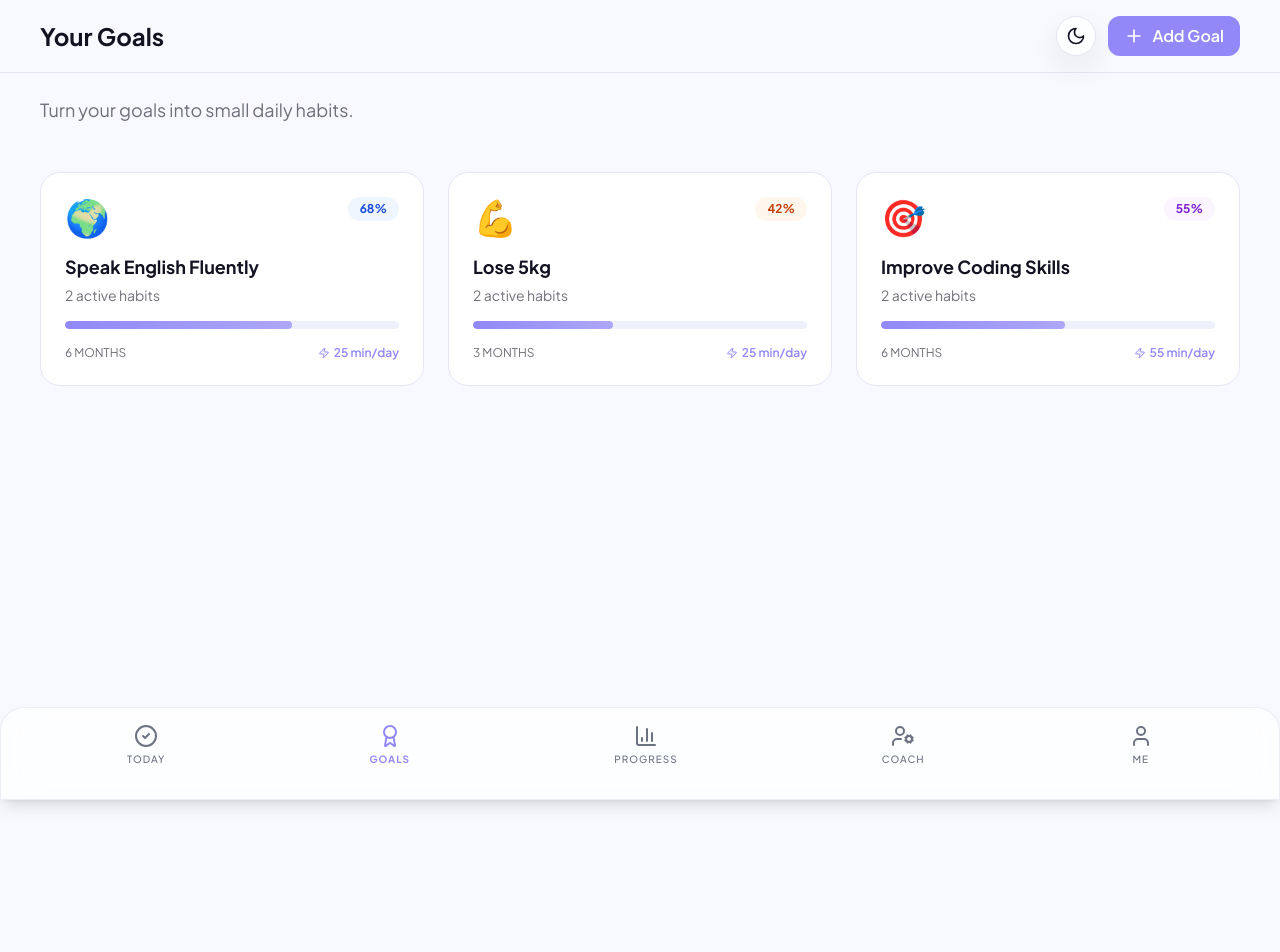
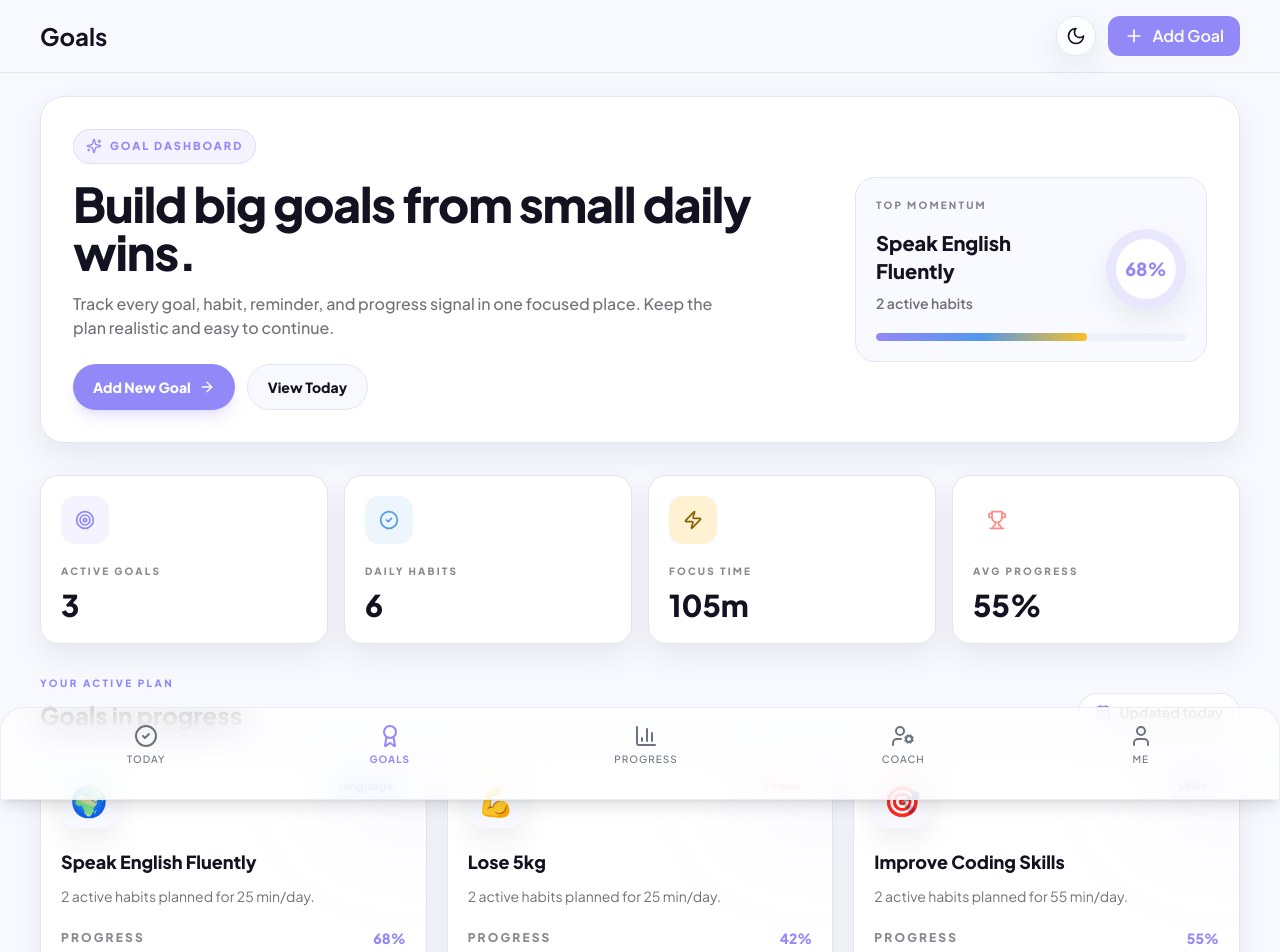
Before and after one commit to GoalPathh/frontend, a Next.js app: page /goals in a window 1280 px wide. Shown: the top 952 px of the page. Before the commit the page ends 896 px from the top, so only its background shows below. Built offline with nearby package versions, Linux system fonts and the light colour scheme.

Commit message:
rapihin page goal

```diff
--- a/app/goals/page.tsx
+++ b/app/goals/page.tsx
@@ -2,7 +2,7 @@
 
 import { useEffect, useState } from "react";
 import { useRouter } from "next/navigation";
-import { Plus, Target } from "lucide-react";
+import { ArrowRight, CalendarDays, CheckCircle2, Flame, Plus, Sparkles, Target, Trophy, Zap } from "lucide-react";
 import { Goal } from "@/lib/types";
 import { goalService } from "@/lib/goalService";
 import { GoalCard } from "@/components/goals/goal-card";
@@ -12,37 +12,33 @@ import { ThemeToggle } from "@/components/theme-toggle";
 export default function GoalsPage() {
   const router = useRouter();
   const [goals, setGoals] = useState<Goal[]>([]);
-  const [isLoading, setIsLoading] = useState(true);
 
   useEffect(() => {
-    // Initialize mock data and load goals
     goalService.initializeMockData();
-    const loadedGoals = goalService.getAllGoals();
-    setGoals(loadedGoals);
-    setIsLoading(false);
+    setGoals(goalService.getAllGoals());
   }, []);
 
   const handleAddGoal = () => {
     router.push("/goals/add");
   };
 
-  if (isLoading) {
-    return (
-      <div className="min-h-screen bg-background flex items-center justify-center">
-        <div className="text-center">
-          <div className="w-12 h-12 border-4 border-border border-t-primary rounded-full animate-spin mx-auto mb-4" />
-          <p className="text-foreground/60">Loading your goals...</p>
-        </div>
-      </div>
-    );
-  }
+  const totalHabits = goals.reduce((sum, goal) => sum + goal.habits.length, 0);
+  const totalMinutes = goals.reduce((sum, goal) => sum + goal.habits.reduce((habitSum, habit) => habitSum + habit.duration, 0), 0);
+  const averageProgress = goals.length ? Math.round(goals.reduce((sum, goal) => sum + goal.progress, 0) / goals.length) : 0;
+  const strongestGoal = goals.reduce<Goal | null>((best, goal) => (!best || goal.progress > best.progress ? goal : best), null);
+
+  const stats = [
+    { label: "Active Goals", value: goals.length, icon: Target, tone: "bg-primary/10 text-primary" },
+    { label: "Daily Habits", value: totalHabits, icon: CheckCircle2, tone: "bg-sky/10 text-sky" },
+    { label: "Focus Time", value: `${totalMinutes}m`, icon: Zap, tone: "bg-gold/20 text-[#8a6100]" },
+    { label: "Avg Progress", value: `${averageProgress}%`, icon: Trophy, tone: "bg-coral/12 text-coral" },
+  ];
 
   return (
-    <div className="min-h-screen bg-background pb-32 dark:bg-background">
-      {/* Header */}
+    <div className="min-h-screen bg-background pb-32 text-foreground dark:bg-background">
       <header className="fixed top-0 w-full z-40 bg-background/90 backdrop-blur-xl border-b border-border px-6 py-4 dark:border-surface/10 dark:bg-background/90 md:px-10">
         <div className="max-w-7xl mx-auto flex items-center justify-between">
-          <h1 className="text-2xl font-bold text-foreground dark:text-white">Your Goals</h1>
+          <h1 className="text-2xl font-bold text-foreground">Goals</h1>
           <div className="flex items-center gap-3">
             <ThemeToggle className="size-10 bg-surface/80 dark:bg-surface/10" />
             <button
@@ -56,38 +52,105 @@ export default function GoalsPage() {
         </div>
       </header>
 
-      {/* Main Content */}
-      <main className="mt-24 px-6 md:px-10 max-w-7xl mx-auto">
-        {/* Page Description */}
-        <div className="mb-12">
-          <p className="text-foreground/60 text-lg">
-            Turn your goals into small daily habits.
+      <main className="mt-24 px-5 md:px-10 max-w-7xl mx-auto space-y-8">
+        <section className="relative overflow-hidden rounded-[24px] border border-border bg-surface p-5 shadow-card sm:p-7 lg:p-8">
+          <div className="absolute -right-20 -top-24 h-64 w-64 rounded-full bg-primary/12 blur-3xl" />
+          <div className="absolute -bottom-24 left-1/4 h-64 w-64 rounded-full bg-gold/14 blur-3xl" />
+          <div className="relative grid gap-8 lg:grid-cols-[1fr_22rem] lg:items-center">
+            <div>
+              <div className="mb-4 inline-flex items-center gap-2 rounded-full border border-primary/20 bg-primary/10 px-3 py-2 text-[11px] font-extrabold uppercase tracking-[0.18em] text-primary">
+                <Sparkles className="h-4 w-4" />
+                Goal dashboard
+              </div>
+              <h2 className="text-3xl font-extrabold tracking-tight text-foreground sm:text-4xl lg:text-5xl">
+                Build big goals from small daily wins.
+              </h2>
+              <p className="mt-4 max-w-2xl text-sm font-medium leading-7 text-foreground/60 sm:text-base">
+                Track every goal, habit, reminder, and progress signal in one focused place. Keep the plan realistic and easy to continue.
+              </p>
+              <div className="mt-6 flex flex-col gap-3 sm:flex-row">
+                <button
+                  onClick={handleAddGoal}
+                  className="inline-flex items-center justify-center gap-2 rounded-full bg-primary px-5 py-3 text-sm font-extrabold text-white shadow-lg shadow-primary/20 transition hover:-translate-y-0.5 hover:bg-primary/90 active:translate-y-0"
+                >
+                  Add New Goal
+                  <ArrowRight className="h-4 w-4" />
+                </button>
+                <a
+                  href="/today"
+                  className="inline-flex items-center justify-center gap-2 rounded-full border border-border bg-background px-5 py-3 text-sm font-extrabold text-foreground transition hover:-translate-y-0.5 hover:border-primary hover:text-primary active:translate-y-0"
+                >
+                  View Today
+                </a>
+              </div>
+            </div>
+
+            <div className="rounded-[20px] border border-border bg-background/80 p-5">
+              <p className="text-[10px] font-extrabold uppercase tracking-[0.22em] text-foreground/50">Top Momentum</p>
+              <div className="mt-4 flex items-start justify-between gap-4">
+                <div>
+                  <h3 className="text-xl font-extrabold text-foreground">{strongestGoal?.title ?? "No goal yet"}</h3>
+                  <p className="mt-2 text-sm font-semibold text-foreground/60">
+                    {strongestGoal ? `${strongestGoal.habits.length} active habits` : "Create your first goal to start tracking."}
                   </p>
                 </div>
+                <div className="flex h-20 w-20 shrink-0 items-center justify-center rounded-full border-[10px] border-primary/20 bg-surface text-lg font-extrabold text-primary shadow-card">
+                  {strongestGoal?.progress ?? 0}%
+                </div>
+              </div>
+              <div className="mt-5 h-2 overflow-hidden rounded-full bg-muted">
+                <div className="h-full rounded-full bg-gradient-to-r from-primary via-sky to-gold" style={{ width: `${strongestGoal?.progress ?? 0}%` }} />
+              </div>
+            </div>
+          </div>
+        </section>
 
-        {/* Goals Grid */}
+        <section className="grid gap-4 sm:grid-cols-2 xl:grid-cols-4">
+          {stats.map(({ label, value, icon: Icon, tone }) => (
+            <article key={label} className="rounded-[18px] border border-border bg-surface p-5 shadow-card">
+              <div className={`mb-5 flex h-12 w-12 items-center justify-center rounded-[14px] ${tone}`}>
+                <Icon className="h-5 w-5" />
+              </div>
+              <p className="text-[10px] font-extrabold uppercase tracking-[0.22em] text-foreground/50">{label}</p>
+              <p className="mt-2 text-3xl font-extrabold text-foreground">{value}</p>
+            </article>
+          ))}
+        </section>
+
         {goals.length === 0 ? (
-          <div className="flex flex-col items-center justify-center py-20">
-            <div className="bg-primary/10 rounded-full p-4 mb-4">
-              <Target className="w-8 h-8 text-primary" />
+          <section className="flex flex-col items-center justify-center rounded-[24px] border border-dashed border-primary/30 bg-surface p-10 text-center shadow-card">
+            <div className="mb-5 flex h-16 w-16 items-center justify-center rounded-full bg-primary/10">
+              <Target className="h-8 w-8 text-primary" />
             </div>
-            <h2 className="text-xl font-bold text-foreground mb-2">No goals yet</h2>
-            <p className="text-foreground/60 mb-6">
-              Create your first goal to get started!
+            <h2 className="text-2xl font-extrabold text-foreground">No goals yet</h2>
+            <p className="mt-3 max-w-md text-sm leading-7 text-foreground/60">
+              Start with one goal. GoalPath will help you break it into small habits you can actually repeat.
             </p>
             <button
               onClick={handleAddGoal}
-              className="bg-primary text-white px-6 py-3 rounded-xl font-bold hover:bg-primary/90 transition-all active:scale-95"
+              className="mt-6 rounded-full bg-primary px-6 py-3 text-sm font-extrabold text-white shadow-lg shadow-primary/20 transition hover:bg-primary/90"
             >
               Create Your First Goal
             </button>
+          </section>
+        ) : (
+          <section className="space-y-5">
+            <div className="flex flex-col gap-3 sm:flex-row sm:items-end sm:justify-between">
+              <div>
+                <p className="text-[10px] font-extrabold uppercase tracking-[0.24em] text-primary">Your active plan</p>
+                <h2 className="mt-2 text-2xl font-extrabold text-foreground">Goals in progress</h2>
               </div>
-        ) : (
-          <div className="grid md:grid-cols-2 lg:grid-cols-3 gap-6">
+              <div className="flex items-center gap-2 rounded-full border border-border bg-surface px-4 py-2 text-sm font-bold text-foreground/60">
+                <CalendarDays className="h-4 w-4 text-primary" />
+                Updated today
+              </div>
+            </div>
+            <div className="grid gap-5 md:grid-cols-2 xl:grid-cols-3">
               {goals.map((goal) => (
                 <GoalCard key={goal.id} goal={goal} />
               ))}
             </div>
+          </section>
         )}
       </main>
 
--- a/components/goals/goal-card.tsx
+++ b/components/goals/goal-card.tsx
@@ -1,5 +1,5 @@
 import { Goal } from "@/lib/types";
-import { Zap } from "lucide-react";
+import { CalendarDays, CheckCircle2, Zap } from "lucide-react";
 
 interface GoalCardProps {
   goal: Goal;
@@ -17,56 +17,71 @@ export function GoalCard({ goal, onClick }: GoalCardProps) {
   };
 
   const categoryColors: Record<string, string> = {
-    language: "bg-blue-50 text-blue-700",
-    fitness: "bg-orange-50 text-orange-700",
-    skills: "bg-purple-50 text-purple-700",
-    creativity: "bg-pink-50 text-pink-700",
-    learning: "bg-green-50 text-green-700",
-    other: "bg-gray-50 text-gray-700",
+    language: "bg-sky/10 text-sky",
+    fitness: "bg-coral/12 text-coral",
+    skills: "bg-primary/10 text-primary",
+    creativity: "bg-gold/20 text-[#8a6100]",
+    learning: "bg-primary/10 text-primary",
+    other: "bg-muted text-foreground/60",
   };
+
+  const totalMinutes = goal.habits.reduce((sum, habit) => sum + habit.duration, 0);
 
   return (
     <div
       onClick={onClick}
-      className="bg-surface border border-border rounded-[20px] p-6 hover:shadow-lg transition-all cursor-pointer group"
+      className="relative overflow-hidden bg-surface border border-border rounded-[20px] p-5 shadow-card hover:-translate-y-1 hover:shadow-soft transition-all cursor-pointer group"
     >
-      {/* Header with Icon and Category */}
-      <div className="flex items-start justify-between mb-4">
-        <span className="text-4xl">{categoryIcons[goal.category]}</span>
-        <span className={`text-xs font-bold px-3 py-1 rounded-full ${categoryColors[goal.category]}`}>
-          {goal.progress}%
+      <div className="absolute -right-12 -top-14 h-32 w-32 rounded-full bg-primary/10 blur-3xl" />
+
+      <div className="relative flex items-start justify-between gap-4 mb-5">
+        <span className="flex h-14 w-14 items-center justify-center rounded-[16px] bg-background text-3xl shadow-card">{categoryIcons[goal.category]}</span>
+        <span className={`text-xs font-extrabold px-3 py-1.5 rounded-full ${categoryColors[goal.category]}`}>
+          {goal.category}
         </span>
       </div>
 
-      {/* Goal Title */}
-      <h3 className="text-lg font-bold text-foreground mb-1 group-hover:text-primary transition-colors">
+      <h3 className="relative text-lg font-extrabold text-foreground mb-2 group-hover:text-primary transition-colors">
         {goal.title}
       </h3>
 
-      {/* Habit Count */}
-      <p className="text-sm text-foreground/60 mb-4">
-        {goal.habits.length} active habit{goal.habits.length !== 1 ? "s" : ""}
+      <p className="relative text-sm leading-6 text-foreground/60 mb-5">
+        {goal.habits.length} active habit{goal.habits.length !== 1 ? "s" : ""} planned for {totalMinutes} min/day.
       </p>
 
-      {/* Progress Bar */}
-      <div className="mb-4">
-        <div className="w-full h-2 bg-muted rounded-full overflow-hidden">
+      <div className="relative mb-5">
+        <div className="mb-2 flex items-center justify-between">
+          <span className="text-xs font-extrabold uppercase tracking-[0.18em] text-foreground/50">Progress</span>
+          <span className="text-sm font-extrabold text-primary">{goal.progress}%</span>
+        </div>
+        <div className="w-full h-2.5 bg-muted rounded-full overflow-hidden">
           <div
-            className="h-full bg-gradient-to-r from-primary to-primary/70 rounded-full transition-all duration-500"
+            className="h-full bg-gradient-to-r from-primary via-sky to-gold rounded-full transition-all duration-500"
             style={{ width: `${goal.progress}%` }}
           />
         </div>
       </div>
 
-      {/* Goal Period */}
-      <div className="flex items-center justify-between text-xs text-foreground/60">
-        <span>{goal.period.replace(/([0-9]+)([a-z]+)/, "$1 $2").toUpperCase()}</span>
-        <div className="flex items-center gap-1 text-primary">
-          <Zap className="w-3 h-3" />
-          <span className="font-semibold">
-            {goal.habits.reduce((sum, h) => sum + h.duration, 0)} min/day
-          </span>
+      <div className="relative grid grid-cols-2 gap-3 text-xs">
+        <div className="rounded-[14px] border border-border bg-background p-3">
+          <div className="mb-2 flex items-center gap-2 text-primary">
+            <Zap className="w-3.5 h-3.5" />
+            <span className="font-extrabold">Daily</span>
+          </div>
+          <p className="font-bold text-foreground">{totalMinutes} min</p>
         </div>
+        <div className="rounded-[14px] border border-border bg-background p-3">
+          <div className="mb-2 flex items-center gap-2 text-primary">
+            <CalendarDays className="w-3.5 h-3.5" />
+            <span className="font-extrabold">Period</span>
+          </div>
+          <p className="font-bold text-foreground">{goal.period.replace(/([0-9]+)([a-z]+)/, "$1 $2")}</p>
+        </div>
+      </div>
+
+      <div className="relative mt-4 flex items-center gap-2 text-xs font-bold text-foreground/60">
+        <CheckCircle2 className="h-4 w-4 text-primary" />
+        Target {goal.targetDate}
       </div>
     </div>
   );
```
Lines whose indentation alone changed are shown as unchanged.
